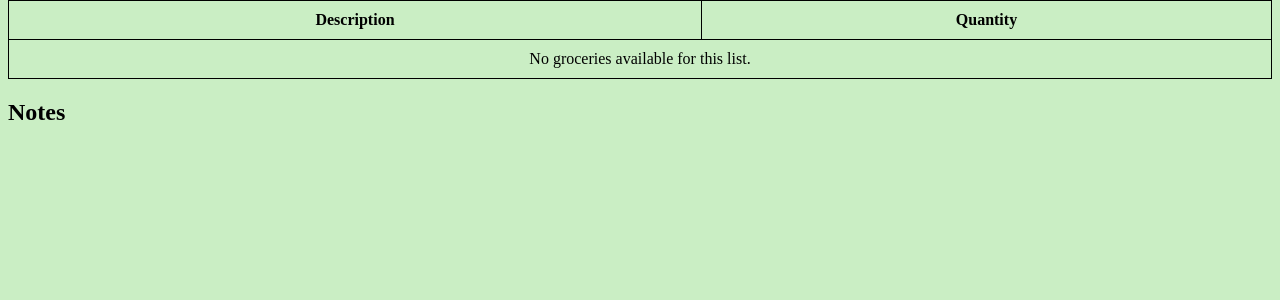
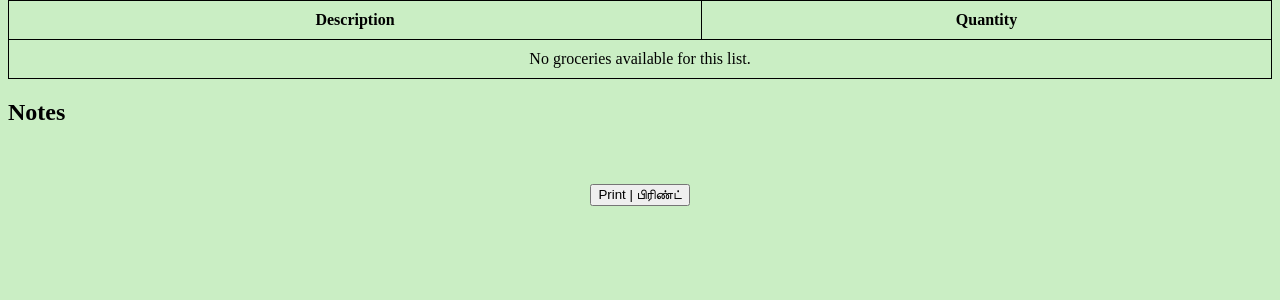
Before and after one commit to Ponharish/GroceryList-Ver2, a Django app: template printlist/templates/grocery_list_detail.html in a window 1280 px wide. Shown: the part 60-360 px from the top of the page. Run offline with Django 5.2, Linux system fonts and the light colour scheme; the template is opened without the code that fills it, so the values that code supplies are empty.

Commit message:
Add button to open print dialog

```diff
--- a/printlist/templates/grocery_list_detail.html
+++ b/printlist/templates/grocery_list_detail.html
@@ -18,6 +18,16 @@
         .header {
             white-space: pre-line;
             margin-left: 9px;
+        }
+        .printbutton {
+            display: flex;
+            justify-content: center;
+            margin-top: 20px; /* optional spacing */
+        }
+        @media print {
+            .no-print {
+                display: none;
+            }
         }
     </style>
 
@@ -58,6 +68,13 @@
     <h2>Notes</h2>
     <p>{{ notes }}</p>
 
+    <br>
+    <div class="printbutton no-print">
+        <button onclick="window.print()">Print | பிரிண்ட்</button>
+    </div>
+    <br>
+
+
 
 </body>
 </html>
```
Also changed, not shown: printlist/templates/grocery_list_detail2.html (+16 -0 lines).
